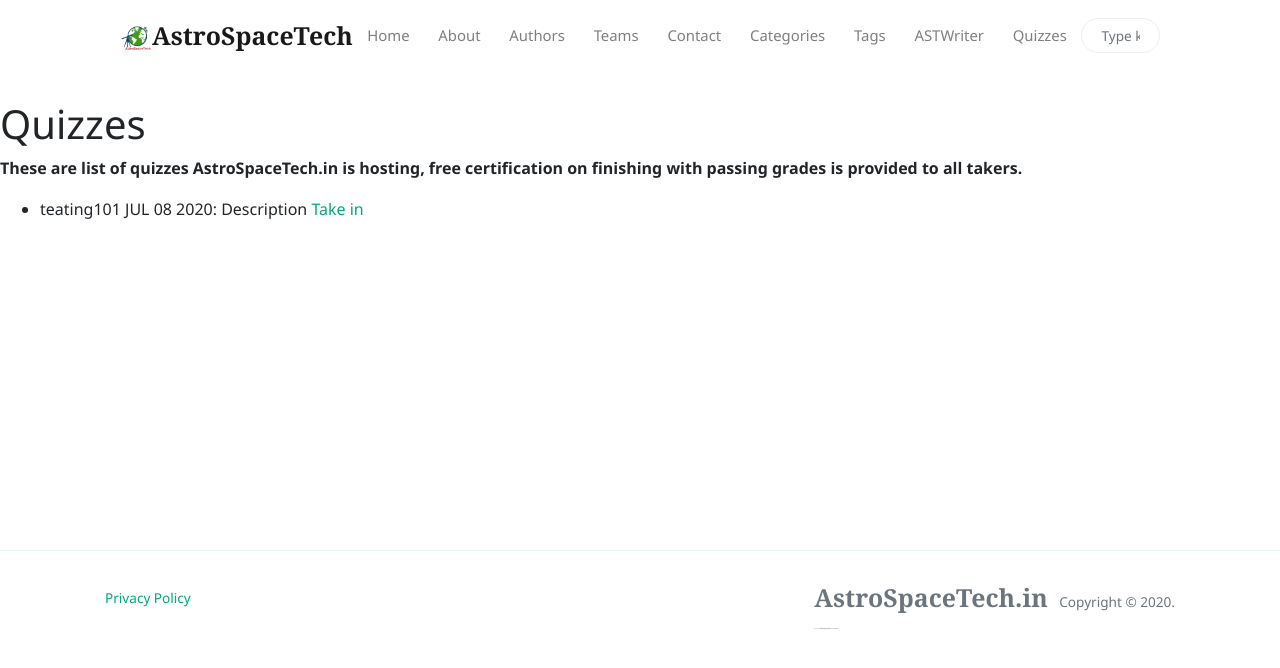
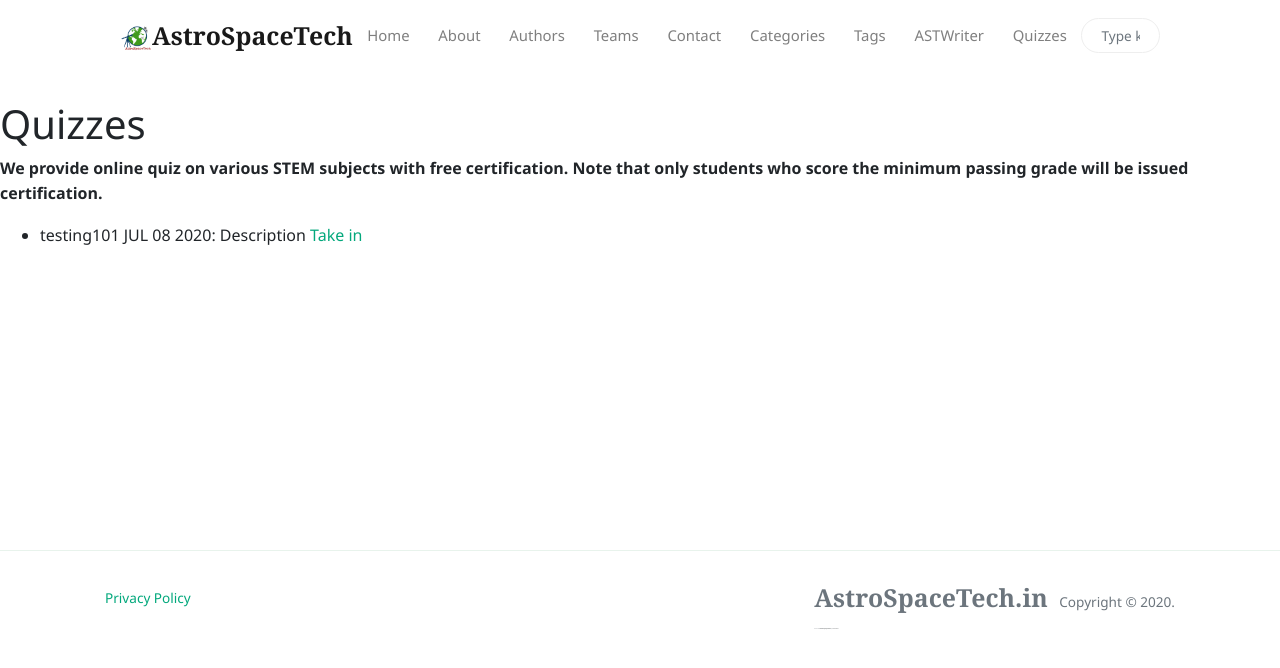
Before and after one commit to AstroSpaceTech/AstroSpaceTech.github.io, a Jekyll site: the page built from quizzes/quizzes.md, in a window 1280 px wide. Shown: the top 668 px of the page. Built offline with Jekyll 4.4.1, drawn with Linux system fonts in a browser that asks for light colours; nearby versions of some CDN libraries.

Commit message:
Update quizzes.md

```diff
--- a/quizzes/quizzes.md
+++ b/quizzes/quizzes.md
@@ -6,8 +6,8 @@ permalink: "/quizzes"
 
 # Quizzes
 
-**These are list of quizzes AstroSpaceTech.in is hosting, free certification on finishing with passing grades is provided to all takers.**
+**We provide online quiz on various STEM subjects with free certification. Note that only students who score the minimum passing grade will be issued certification.**
 
-- teating101 JUL 08 2020:
+- testing101 JUL 08 2020:
     Description
     [Take in](/quizzes/testing101)
```
